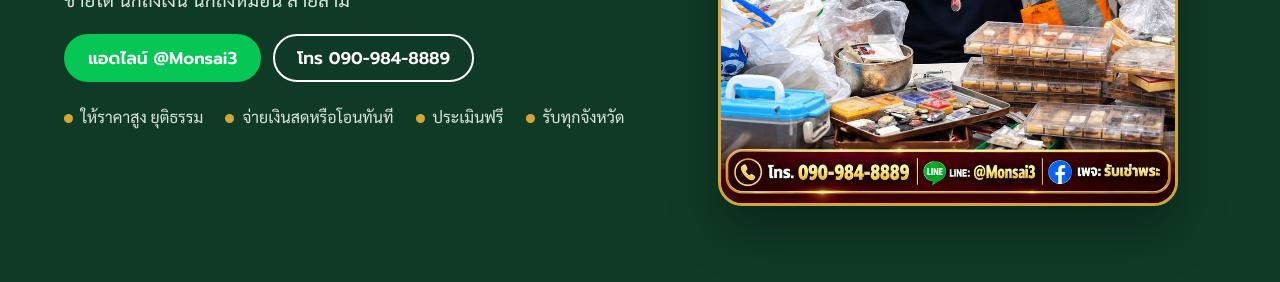
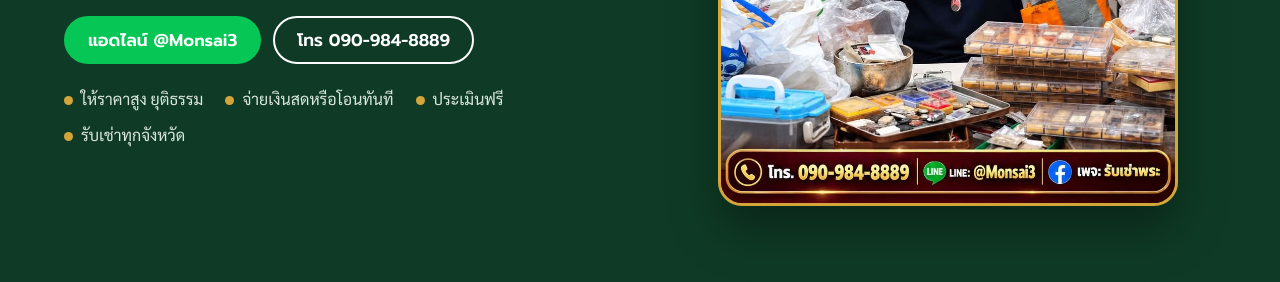
Before and after one commit to wittayapiwpong-dot/monsai3-website, a plain HTML site: page index.html in a window 1280 px wide. Shown: the part 518-800 px from the top of the page. Drawn offline with Linux system fonts and the light colour scheme.

Commit message:
เปลี่ยนเป็น รับเช่าทุกจังหวัด
Co-Authored-By: Claude Opus 5.5 <noreply@anthropic.com>
Claude-Session: https://claude.ai/code/session_01BruV6Qz65REEYrnUXHM7gX

```diff
--- a/index.html
+++ b/index.html
@@ -179,7 +179,7 @@ footer p{margin:0 auto 6px;max-width:none}
     <a class="btn line" href="https://line.me/R/ti/p/@monsai3">แอดไลน์ @Monsai3</a>
     <a class="btn ghost" href="tel:0909848889">โทร 090-984-8889</a>
    </div>
-   <ul class="facts"><li>ให้ราคาสูง ยุติธรรม</li><li>จ่ายเงินสดหรือโอนทันที</li><li>ประเมินฟรี</li><li>รับทุกจังหวัด</li></ul>
+   <ul class="facts"><li>ให้ราคาสูง ยุติธรรม</li><li>จ่ายเงินสดหรือโอนทันที</li><li>ประเมินฟรี</li><li>รับเช่าทุกจังหวัด</li></ul>
   </div>
   <figure class="art">
    <img src="img/rub-mao-phra-baan-monsai3.jpg" width="900" height="1187" alt="หม่อน สายสาม ส่องพระด้วยกล้องส่องพระ รับเช่า-รับเหมาพระบ้าน เปลี่ยนพระเต็มบ้านเป็นเงินสด" fetchpriority="high">
```
